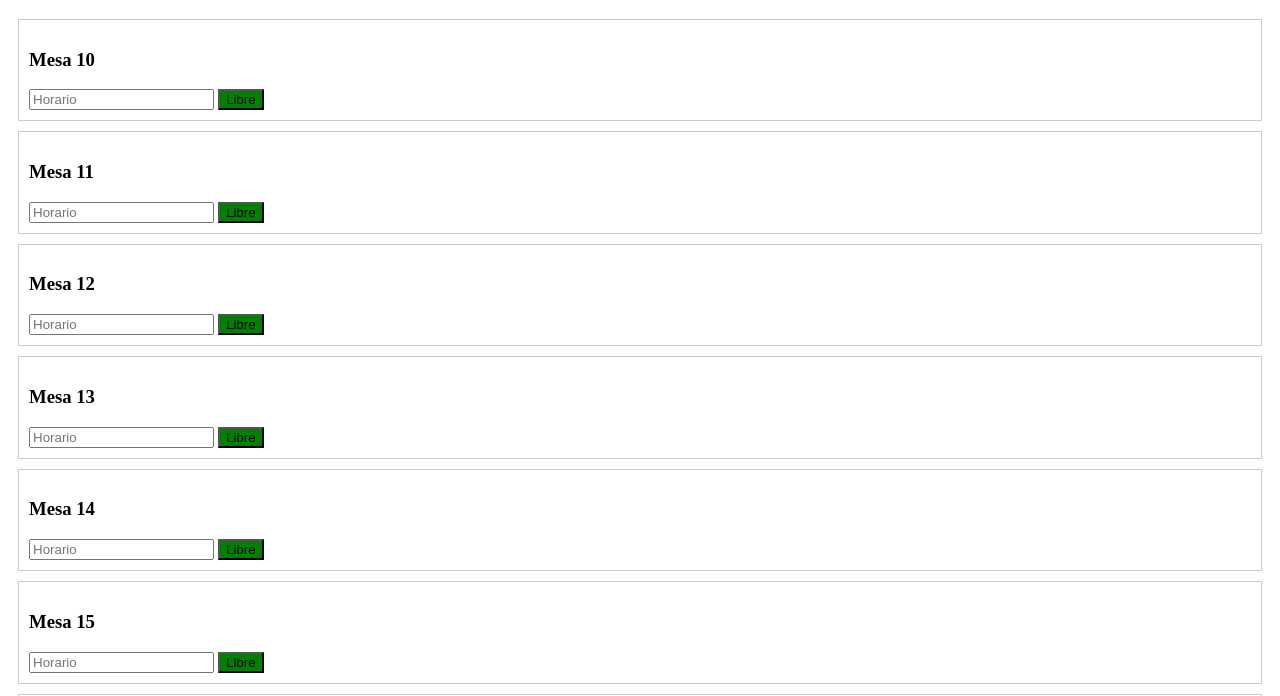
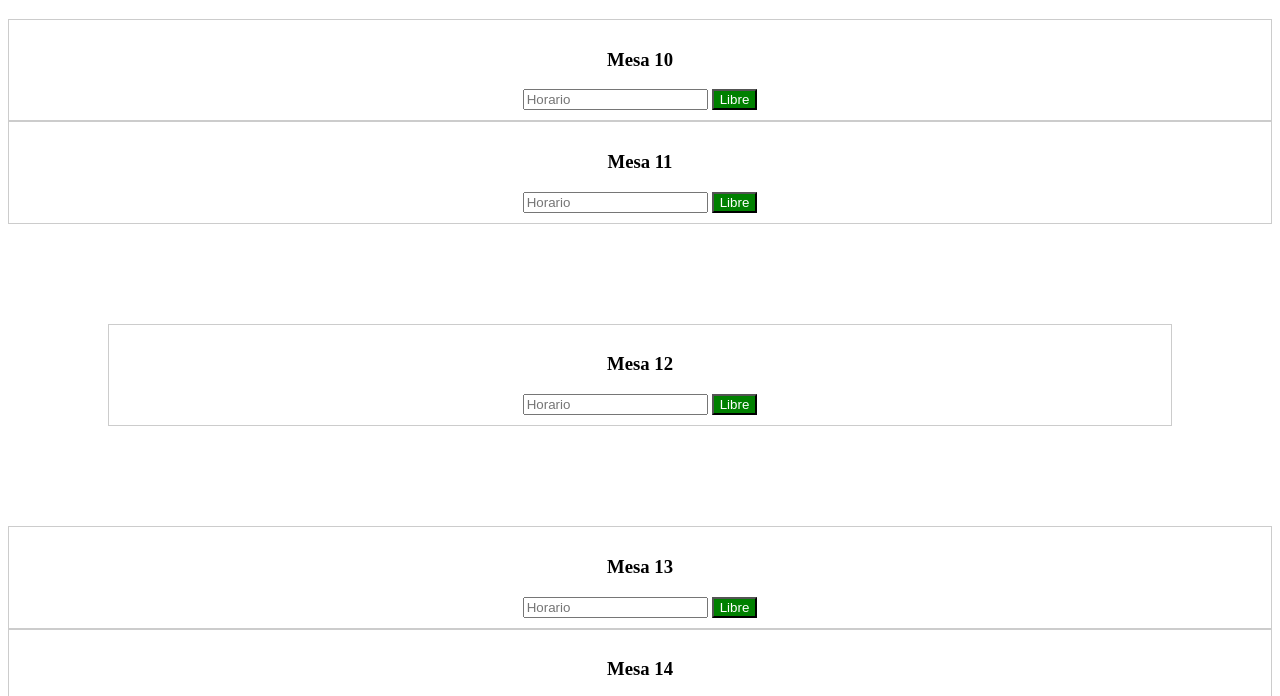
Before and after one commit to 3v37/MESAS, a plain HTML site: page index.html in a window 1280 px wide. Shown: the part 61-757 px from the top of the page. Drawn offline with Linux system fonts and the light colour scheme.

Commit message:
Update index.html

```diff
--- a/index.html
+++ b/index.html
@@ -5,22 +5,31 @@
     <meta name="viewport" content="width=device-width, initial-scale=1.0">
     <title>Mesas y Lista de Espera</title>
     <style>
+        .container {
+            grid-template-columns: repeat(auto-fill, minmax(150px, 1fr));
+            gap: 10px;
+        }
         .mesa {
-            margin: 10px;
             padding: 10px;
             border: 1px solid #ccc;
+            text-align: center;
         }
         .libre {
             background-color: green;
+            color: white;
         }
         .ocupada {
             background-color: red;
+            color: white;
+        }
+        .espacio-adicional {
+            margin: 100px;
         }
     </style>
 </head>
 <body>
     <h1>Mesas</h1>
-    <div id="mesas"></div>
+    <div id="mesas" class="container"></div>
 
     <h1>Lista de Espera</h1>
     <input type="text" id="nombre" placeholder="Nombre">
@@ -72,6 +81,12 @@
         function crearMesa(numero) {
             const div = document.createElement('div');
             div.classList.add('mesa');
+
+
+            if (numero === 12 || numero === 15 || numero === 16 || numero === 30 || numero === 31 || numero === 32 || numero === 33) {
+                div.classList.add('espacio-adicional');
+            }
+
             div.innerHTML = `
                 <h3>Mesa ${numero}</h3>
                 <input type="text" id="horario-${numero}" placeholder="Horario">
```
